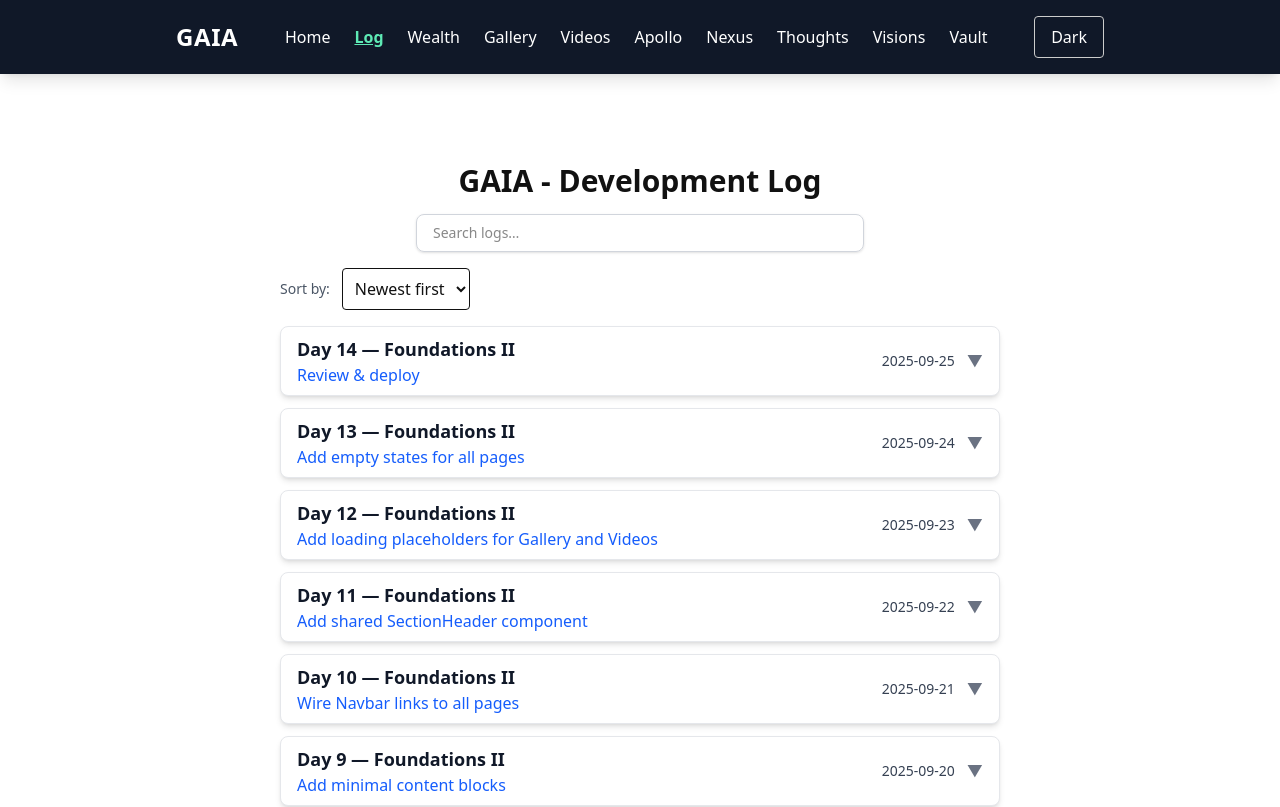
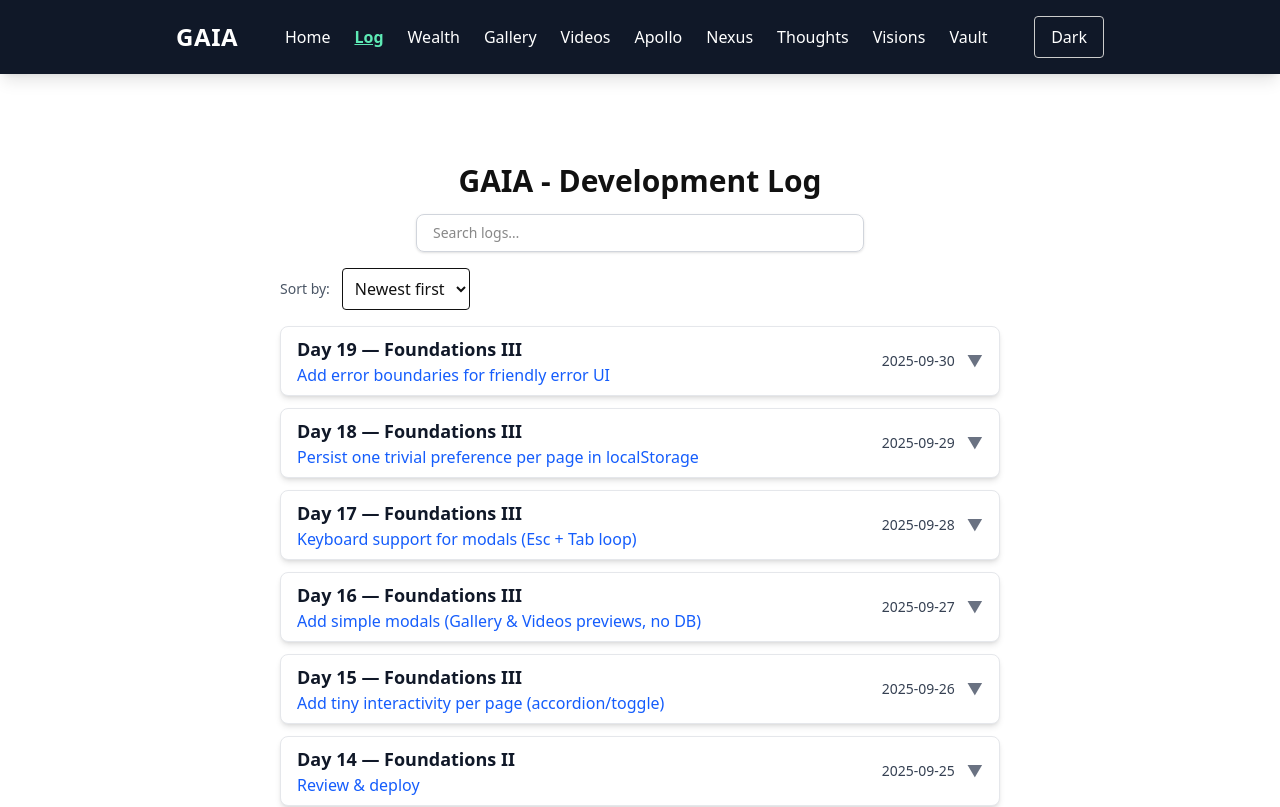
Before and after one commit to Mostafa-El-Masry/gaia, a Next.js app: page /log in a window 1280 px wide. Shown: the top 807 px of the page. Built offline with nearby package versions, Linux system fonts and the light colour scheme.

Commit message:
error boundary and local storage adding

```diff
--- /dev/null
+++ b/app/components/ErrorBoundary.tsx
@@ -0,0 +1,42 @@
+"use client";
+import { Component, ReactNode } from "react";
+
+type Props = {
+  children: ReactNode;
+  fallback?: ReactNode;
+};
+
+type State = {
+  hasError: boolean;
+};
+
+export default class ErrorBoundary extends Component<Props, State> {
+  constructor(props: Props) {
+    super(props);
+    this.state = { hasError: false };
+  }
+
+  static getDerivedStateFromError() {
+    return { hasError: true };
+  }
+
+  componentDidCatch(error: any, info: any) {
+    console.error("Error caught by boundary:", error, info);
+  }
+
+  render() {
+    if (this.state.hasError) {
+      return (
+        this.props.fallback || (
+          <div className="p-4 text-center text-red-600">
+            <h2 className="font-semibold text-lg">⚠️ Something went wrong.</h2>
+            <p className="text-sm text-gray-600">
+              Try refreshing the page or going back.
+            </p>
+          </div>
+        )
+      );
+    }
+    return this.props.children;
+  }
+}
--- /dev/null
+++ b/app/components/useLocalStorage.ts
@@ -0,0 +1,29 @@
+"use client";
+import { useState, useEffect } from "react";
+
+export function useLocalStorage<T>(key: string, initialValue: T) {
+  const [value, setValue] = useState<T>(initialValue);
+
+  // Load from localStorage once, when component mounts
+  useEffect(() => {
+    try {
+      const item = localStorage.getItem(key);
+      if (item) {
+        setValue(JSON.parse(item));
+      }
+    } catch (error) {
+      console.error("Error loading localStorage key:", key, error);
+    }
+  }, [key]);
+
+  // Save to localStorage whenever value changes
+  useEffect(() => {
+    try {
+      localStorage.setItem(key, JSON.stringify(value));
+    } catch (error) {
+      console.error("Error saving localStorage key:", key, error);
+    }
+  }, [key, value]);
+
+  return [value, setValue] as const;
+}
--- a/app/gallery/page.tsx
+++ b/app/gallery/page.tsx
@@ -3,9 +3,11 @@ import { useState } from "react";
 import EmptyState from "../components/EmptyState";
 import Modal from "../components/Modal";
 import SectionHeader from "../components/SectionHeader";
+import { useLocalStorage } from "../components/useLocalStorage";
 
 export default function GalleryPage() {
   const [open, setOpen] = useState(false);
+  const [dense, setDense] = useLocalStorage<boolean>("galleryDense", false);
 
   return (
     <>
@@ -34,6 +36,22 @@ export default function GalleryPage() {
           come in Media/DB weeks.
         </p>
       </Modal>
+      <main
+        className={`max-w-2xl mx-auto py-10 px-4 ${
+          dense ? "space-y-1" : "space-y-4"
+        }`}
+      >
+        <button
+          onClick={() => setDense(!dense)}
+          className="px-3 py-1 rounded bg-blue-600 text-white hover:bg-blue-700 mb-4"
+        >
+          {dense ? "Switch to Comfy" : "Switch to Dense"}
+        </button>
+
+        <div className="border rounded p-2">Item 1</div>
+        <div className="border rounded p-2">Item 2</div>
+        <div className="border rounded p-2">Item 3</div>
+      </main>
     </>
   );
 }
--- a/app/layout.tsx
+++ b/app/layout.tsx
@@ -3,6 +3,7 @@ import { Geist, Geist_Mono } from "next/font/google";
 import "./globals.css";
 import Navbar from "./components/Navbar";
 import Footer from "./components/Footer";
+import ErrorBoundary from "./components/ErrorBoundary";
 
 const geistSans = Geist({
   variable: "--font-geist-sans",
@@ -33,8 +34,12 @@ export default function RootLayout({
         className={`${geistSans.variable} ${geistMono.variable} antialiased`}
       >
         <Navbar />
-         <main className="container mx-auto" id="content" style={{ paddingBlock: "1.25rem" }}>
-        {children}
+        <main
+          className="container mx-auto"
+          id="content"
+          style={{ paddingBlock: "1.25rem" }}
+        >
+          <ErrorBoundary>{children}</ErrorBoundary>
         </main>
         <Footer />
       </body>
--- a/data/logData.ts
+++ b/data/logData.ts
@@ -12,6 +12,102 @@ export type LogEntry = {
 };
 
 export const logData: LogEntry[] = [
+  {
+    day: 19,
+    date: "2025-09-30",
+    week: "Foundations III",
+    task: "Add error boundaries for friendly error UI",
+    whatIDid:
+      "Created an ErrorBoundary component that catches runtime errors and shows a friendly fallback message instead of breaking the whole app.",
+    filesTouched: ["components/ErrorBoundary.tsx", "app/layout.tsx"],
+    learned: [
+      "How to build an ErrorBoundary class component",
+      "How to display a fallback UI safely when errors occur",
+    ],
+  },
+  {
+    day: 18,
+    date: "2025-09-29",
+    week: "Foundations III",
+    task: "Persist one trivial preference per page in localStorage",
+    whatIDid:
+      "Created a reusable useLocalStorage hook to store and retrieve simple user preferences like 'dense' vs 'comfy' layout. Applied it across pages so preferences persist between sessions.",
+    filesTouched: [
+      "components/useLocalStorage.ts",
+      "app/gallery/page.tsx",
+      "app/videos/page.tsx",
+      "app/core/page.tsx",
+      "app/wealth/page.tsx",
+    ],
+    learned: [
+      "How to read and write persistent data using localStorage in React",
+      "How to create reusable hooks for shared logic",
+      "How to sync state changes to browser storage safely in Next.js",
+    ],
+  },
+  {
+    day: 17,
+    date: "2025-09-28",
+    week: "Foundations III",
+    task: "Keyboard support for modals (Esc + Tab loop)",
+    whatIDid:
+      "Enhanced the Modal component to support keyboard accessibility. Implemented Esc key to close, focus trapping with Tab/Shift+Tab, and restored focus to the triggering element.",
+    filesTouched: [
+      "components/Modal.tsx",
+      "app/gallery/page.tsx",
+      "app/videos/page.tsx",
+    ],
+    learned: [
+      "How to use useEffect to listen for keyboard events",
+      "How to trap focus inside a modal using refs and event handlers",
+      "How to restore focus for accessibility after modal closes",
+    ],
+  },
+  {
+    day: 16,
+    date: "2025-09-27",
+    week: "Foundations III",
+    task: "Add simple modals (Gallery & Videos previews, no DB)",
+    whatIDid:
+      "Built a reusable Modal component with open/close logic and backdrop click-to-close. Integrated basic preview modals for Gallery and Videos pages.",
+    filesTouched: [
+      "components/Modal.tsx",
+      "app/gallery/page.tsx",
+      "app/videos/page.tsx",
+    ],
+    learned: [
+      "How to create controlled open/close modals using useState",
+      "How to pass children as modal content for flexible previews",
+      "Why backdrop click-to-close improves user experience",
+    ],
+  },
+  {
+    day: 15,
+    date: "2025-09-26",
+    week: "Foundations III",
+    task: "Add tiny interactivity per page (accordion/toggle)",
+    whatIDid:
+      "Added small interactive elements across all scaffolded pages using a reusable SimpleAccordion component. Each page now has a working toggle or accordion powered by useState.",
+    filesTouched: [
+      "components/SimpleAccordion.tsx",
+      "app/welcome/page.tsx",
+      "app/core/page.tsx",
+      "app/gallery/page.tsx",
+      "app/videos/page.tsx",
+      "app/wealth/page.tsx",
+      "app/abollo/page.tsx",
+      "app/nexus/page.tsx",
+      "app/thoughts/page.tsx",
+      "app/visions/page.tsx",
+      "app/vault/page.tsx",
+      "app/about/page.tsx",
+    ],
+    learned: [
+      "How to manage UI state using useState",
+      "How to create reusable components that accept props",
+      "How to apply interactivity uniformly across multiple pages",
+    ],
+  },
   {
     day: 14,
     date: "2025-09-25",
```
